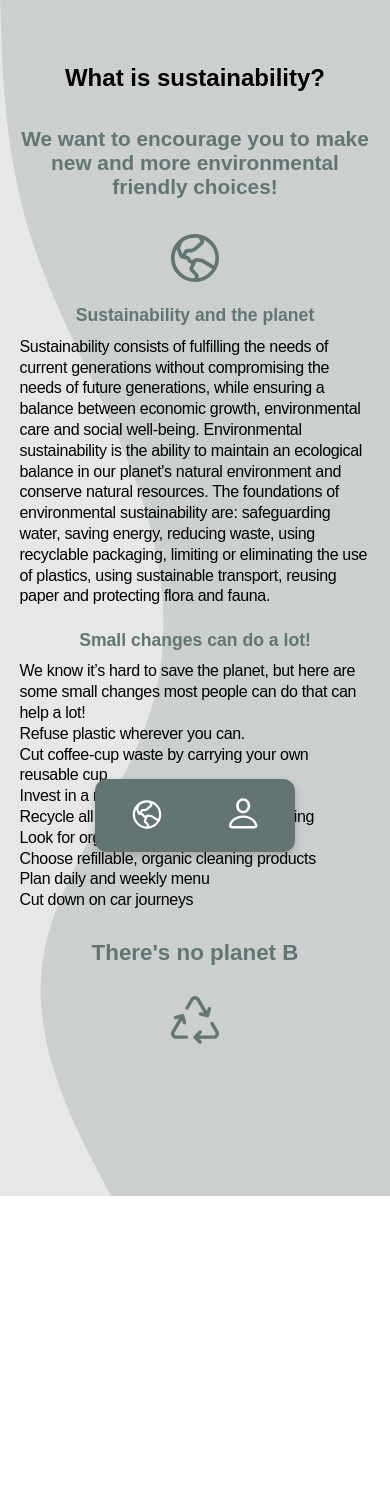
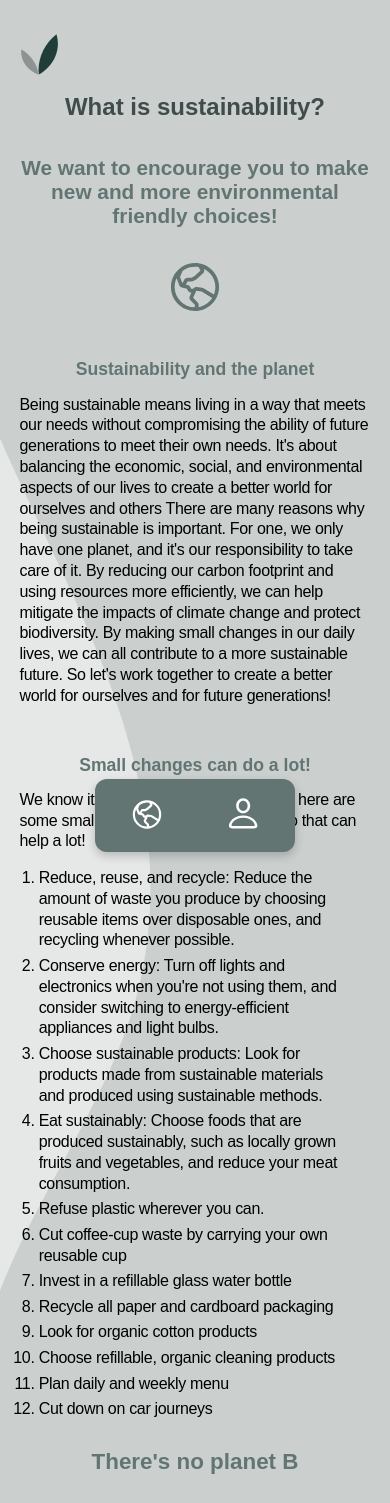
Before and after one commit to elsakatrin/greenstep-isl, a Next.js app in the folder betterstep/: page /about in a window 390 px wide. Shown: the top 1503 px of the page. Before the commit the page ends 1196 px from the top, so only its background shows below. Built offline with nearby package versions, Linux system fonts and the light colour scheme; a web font is replaced by a local one.

Commit message:
changes to user page and about page

```diff
--- a/betterstep/src/components/Badges/Badges.module.css
+++ b/betterstep/src/components/Badges/Badges.module.css
@@ -8,11 +8,21 @@
   color: black;
   margin-left: 2.2rem;
   margin-right: 2.2rem;
+  font-size: 18px;
+}
+
+.txtsm {
+  text-align: center;
+  color: black;
+  margin-left: 2.2rem;
+  margin-right: 2.2rem;
+  font-size: 16px;
 }
 
 .h1 {
   color: black;
   margin-bottom: 4rem;
+  margin-top: 5rem;
   margin-left: 2.2rem;
   margin-right: 2.2rem;
   text-align: center;
@@ -23,6 +33,6 @@
   display: flex;
   justify-content: center;
   margin: auto;
-  margin-top: 3rem;
+  margin-top: 4rem;
   margin-bottom: 2rem;
-}/*# sourceMappingURL=Badges.module.css.map */
+}
--- a/betterstep/src/components/Badges/Badges.module.scss
+++ b/betterstep/src/components/Badges/Badges.module.scss
@@ -10,14 +10,23 @@
   color: black;
   margin-left: 2.2rem;
   margin-right: 2.2rem;
+  font-size: 18px;
 }
-
+.txtsm{
+  text-align: center;
+  color: black;
+  margin-left: 2.2rem;
+  margin-right: 2.2rem;
+  font-size: 16px;
+}
 .h1{
   color: black;
   margin-bottom: 4rem;
+  margin-top: 5rem;
   margin-left: 2.2rem;
   margin-right: 2.2rem;
   text-align: center;
+
 }
 
 .icon{
@@ -25,7 +34,7 @@
   display: flex;
   justify-content: center;
   margin: auto;
-  margin-top: 3rem;
+  margin-top: 4rem;
   margin-bottom: 2rem;
 
 }
--- a/betterstep/src/pages/about.js
+++ b/betterstep/src/pages/about.js
@@ -4,11 +4,15 @@ import Image from "next/image";
 import earth from "../public/earth-green.svg";
 import recycle from "../public/recycle.svg";
 import styles from "../styles/aboutpage/about.module.css";
+import Logo from '@/components/Logo/Logo'
 
 export default function About() {
   return (
     <>
       <Layout title="About">
+      <div className={styles.logoplace}>
+            <Logo/>
+                </div>
         <div className={styles.aboutcontainer}>
           <h1 className={styles.heading}>What is sustainability?</h1>
 
@@ -29,16 +33,12 @@ export default function About() {
             Sustainability and the planet
           </h3>
           <p className={styles.bodytxt}>
-            Sustainability consists of fulfilling the needs of current
-            generations without compromising the needs of future generations,
-            while ensuring a balance between economic growth, environmental care
-            and social well-being. Environmental sustainability is the ability
-            to maintain an ecological balance in our planet's natural
-            environment and conserve natural resources. The foundations of
-            environmental sustainability are: safeguarding water, saving energy,
-            reducing waste, using recyclable packaging, limiting or eliminating
-            the use of plastics, using sustainable transport, reusing paper and
-            protecting flora and fauna.
+          Being sustainable means living in a way that meets our needs without compromising the ability of future generations to meet their own needs.
+          It's about balancing the economic, social, and environmental aspects of our lives to create a better world for ourselves and others
+          There are many reasons why being sustainable is important. For one, we only have one planet, and it's our responsibility to take care of it.
+          By reducing our carbon footprint and using resources more efficiently, we can help mitigate the impacts of climate change and protect biodiversity.
+          By making small changes in our daily lives, we can all contribute to a more sustainable future.
+          So let's work together to create a better world for ourselves and for future generations!
           </p>
 
           <h3 className={styles.middleheading}>
@@ -52,14 +52,18 @@ export default function About() {
 
           <div className={styles.list}>
             <ol>
-              <ul>Refuse plastic wherever you can.</ul>
-              <ul>Cut coffee-cup waste by carrying your own reusable cup</ul>
-              <ul>Invest in a refillable glass water bottle</ul>
-              <ul>Recycle all paper and cardboard packaging</ul>
-              <ul> Look for organic cotton products</ul>
-              <ul>Choose refillable, organic cleaning products</ul>
-              <ul>Plan daily and weekly menu</ul>
-              <ul>Cut down on car journeys</ul>
+              <li className={styles.listitem}>Reduce, reuse, and recycle: Reduce the amount of waste you produce by choosing reusable items over disposable ones, and recycling whenever possible.</li>
+              <li className={styles.listitem}>Conserve energy: Turn off lights and electronics when you're not using them, and consider switching to energy-efficient appliances and light bulbs.</li>
+              <li className={styles.listitem}>Choose sustainable products: Look for products made from sustainable materials and produced using sustainable methods.</li>
+              <li className={styles.listitem}>Eat sustainably: Choose foods that are produced sustainably, such as locally grown fruits and vegetables, and reduce your meat consumption.</li>
+              <li className={styles.listitem}>Refuse plastic wherever you can.</li>
+              <li className={styles.listitem}>Cut coffee-cup waste by carrying your own reusable cup</li>
+              <li className={styles.listitem}>Invest in a refillable glass water bottle</li>
+              <li className={styles.listitem}>Recycle all paper and cardboard packaging</li>
+              <li className={styles.listitem}> Look for organic cotton products</li>
+              <li className={styles.listitem}>Choose refillable, organic cleaning products</li>
+              <li className={styles.listitem}>Plan daily and weekly menu</li>
+              <li className={styles.listitem}>Cut down on car journeys</li>
             </ol>
           </div>
 
--- a/betterstep/src/styles/aboutpage/about.module.css
+++ b/betterstep/src/styles/aboutpage/about.module.css
@@ -8,7 +8,7 @@
 
 .heading {
   margin-top: 4rem;
-  color: black;
+  color: #3f4c4b;
   font-weight: 600;
   font-size: 1.5rem;
 }
@@ -35,8 +35,8 @@
   text-align: center;
   color: rgb(98, 117, 115);
   line-height: 1.3rem;
-  margin-bottom: 0.7rem;
-  margin-top: 1.4rem;
+  margin-bottom: 0.9rem;
+  margin-top: 3rem;
 }
 
 .bodytxt {
@@ -72,4 +72,22 @@
   margin-left: auto;
   margin-right: auto;
   width: 50%;
-}/*# sourceMappingURL=about.module.css.map */
+}
+
+.logoplace {
+  margin-left: -15rem;
+  float: left;
+  display: flex;
+  justify-content: start;
+  margin-bottom: -4rem;
+}
+
+.list {
+  margin-top: 1rem;
+  margin-right: 1.2rem;
+  margin-left: 1.2rem;
+}
+
+.listitem {
+  margin-top: 0.3rem;
+}
--- a/betterstep/src/styles/aboutpage/about.module.scss
+++ b/betterstep/src/styles/aboutpage/about.module.scss
@@ -8,7 +8,7 @@
 
 .heading {
   margin-top: 4rem;
-  color: black;
+  color: #3f4c4b;
   font-weight: 600;
   font-size: 1.5rem;
 }
@@ -35,8 +35,8 @@
   text-align: center;
   color: rgba(98, 117, 115, 1);
   line-height: 1.3rem;
-  margin-bottom: 0.7rem;
-  margin-top: 1.4rem;
+  margin-bottom: 0.9rem;
+  margin-top: 3rem;
 }
 .bodytxt {
   font-style: normal;
@@ -72,3 +72,19 @@
   margin-right: auto;
   width: 50%;
 }
+.logoplace{
+  margin-left: -15rem;
+  float: left;
+  display: flex;
+  justify-content: start;
+  margin-bottom: -4rem;
+}
+.list{
+  margin-top: 1rem;
+  margin-right: 1.2rem;
+  margin-left: 1.2rem;
+}
+.listitem{
+  margin-top: 0.3rem;
+
+}
--- a/betterstep/src/styles/userpage/userpage.module.css
+++ b/betterstep/src/styles/userpage/userpage.module.css
@@ -10,4 +10,30 @@
 .h1 {
   color: black;
   margin-bottom: 4rem;
-}/*# sourceMappingURL=userpage.module.css.map */
+}
+
+.logoplace {
+  margin-left: -15rem;
+  float: left;
+  display: flex;
+  justify-content: start;
+}
+
+.container {
+  width: clamp(20px, 700px, 90vw);
+  height: 34rem;
+  border-radius: 20px;
+  background-color: white;
+  color: black;
+  margin: auto;
+  border-radius: 20px;
+  border: 3px solid #e7eaea;
+  margin-top: 1rem;
+}
+
+.h1 {
+  font-size: 20px;
+  text-align: center;
+  margin-top: 3rem;
+  margin-bottom: 3rem;
+}
--- a/betterstep/src/styles/userpage/userpage.module.scss
+++ b/betterstep/src/styles/userpage/userpage.module.scss
@@ -10,3 +10,28 @@
     color: black;
     margin-bottom: 4rem;
 }
+
+.logoplace{
+    margin-left: -15rem;
+    float: left;
+    display: flex;
+    justify-content: start;
+}
+.container {
+    width: clamp(20px, 700px, 90vw);
+    height: 34rem;
+    border-radius: 20px;
+    background-color: white;
+    color: black;
+    margin: auto;
+    border-radius: 20px;
+    border: 3px solid #e7eaea;
+    margin-top: 1rem;
+
+  }
+  .h1{
+    font-size: 20px;
+    text-align: center;
+    margin-top: 3rem;
+    margin-bottom: 3rem;
+  }
```
Also changed, not shown: betterstep/src/components/Badges/Badges.jsx (+1 -7 lines), betterstep/src/pages/user/index.js (+10 -12 lines).
